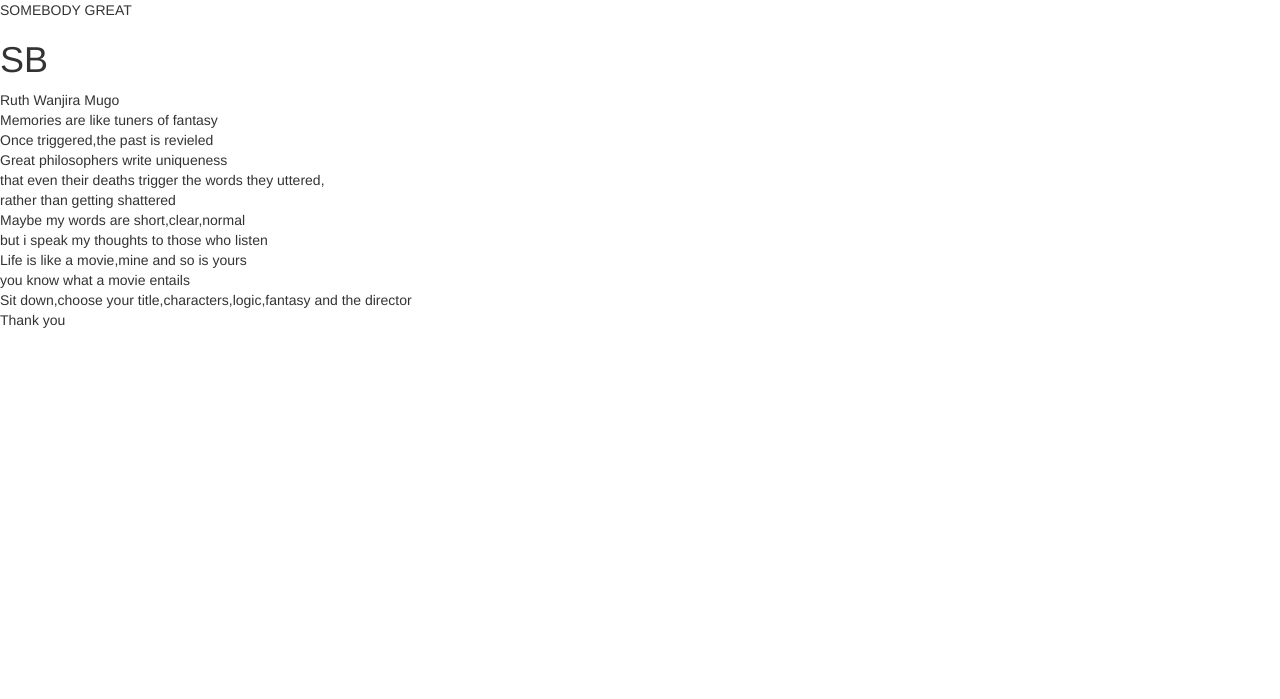
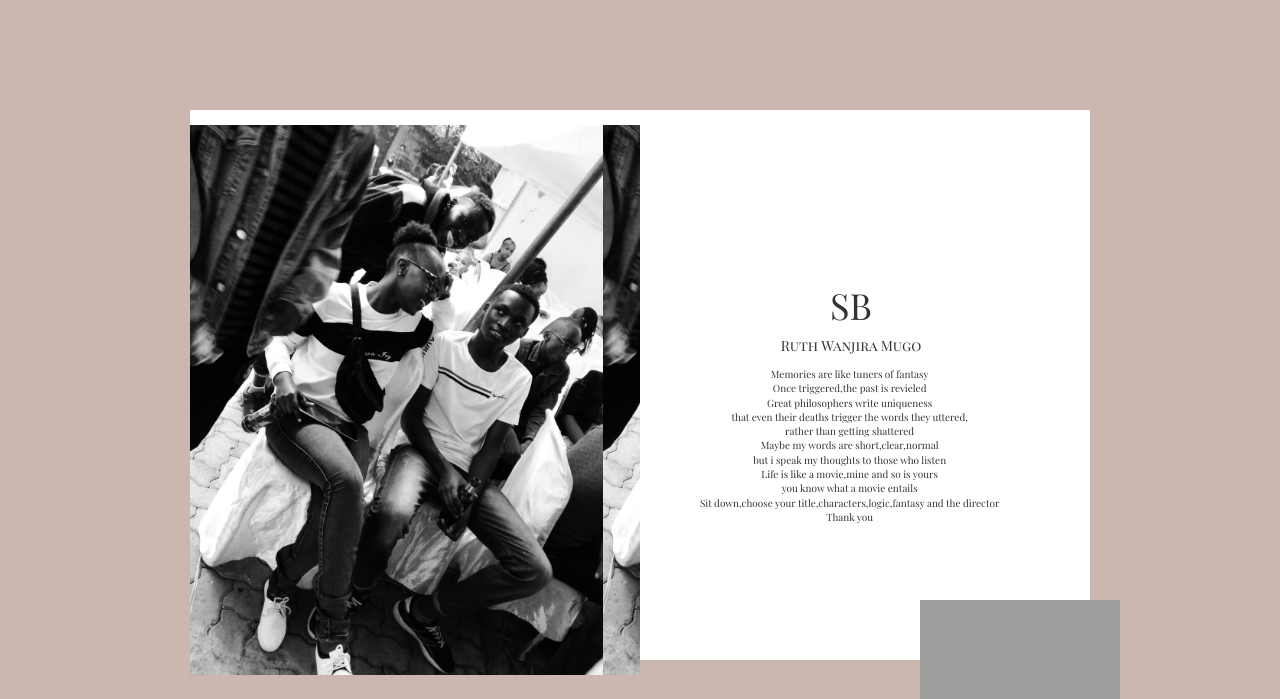
Before and after one commit to mwaa123/SIEZE, a Django app: page /about/ in a window 1280 px wide. Shown: the top 699 px of the page. Run offline with Django 3.2, Linux system fonts and the light colour scheme; some libraries are stand-ins or nearby versions; grey boxes are pictures that could not be loaded.

Commit message:
add the styles made on the dot,headline and card in  the style.css file

```diff
--- a/work/static/css/style.css
+++ b/work/static/css/style.css
@@ -1,4 +1,4 @@
-/* html, body {
+html, body {
     overflow: hidden;
     background: #CCB7B0;
   }
@@ -57,7 +57,7 @@
     background-repeat: repeat;
     z-index: 2;
   }
-  #dot:before {
+  /* #dot:before {
     content: "";
     position: absolute;
     height: 200px;
@@ -114,7 +114,7 @@
     width: 80px;
     top: 500px;
     left: -145px;
-  }
+  } */
   /* Keyframes */
 
   @keyframes fadeIn {
@@ -123,5 +123,5 @@
     }
     100% {
       opacity: 1;
-    } */
+    }
   }
```
